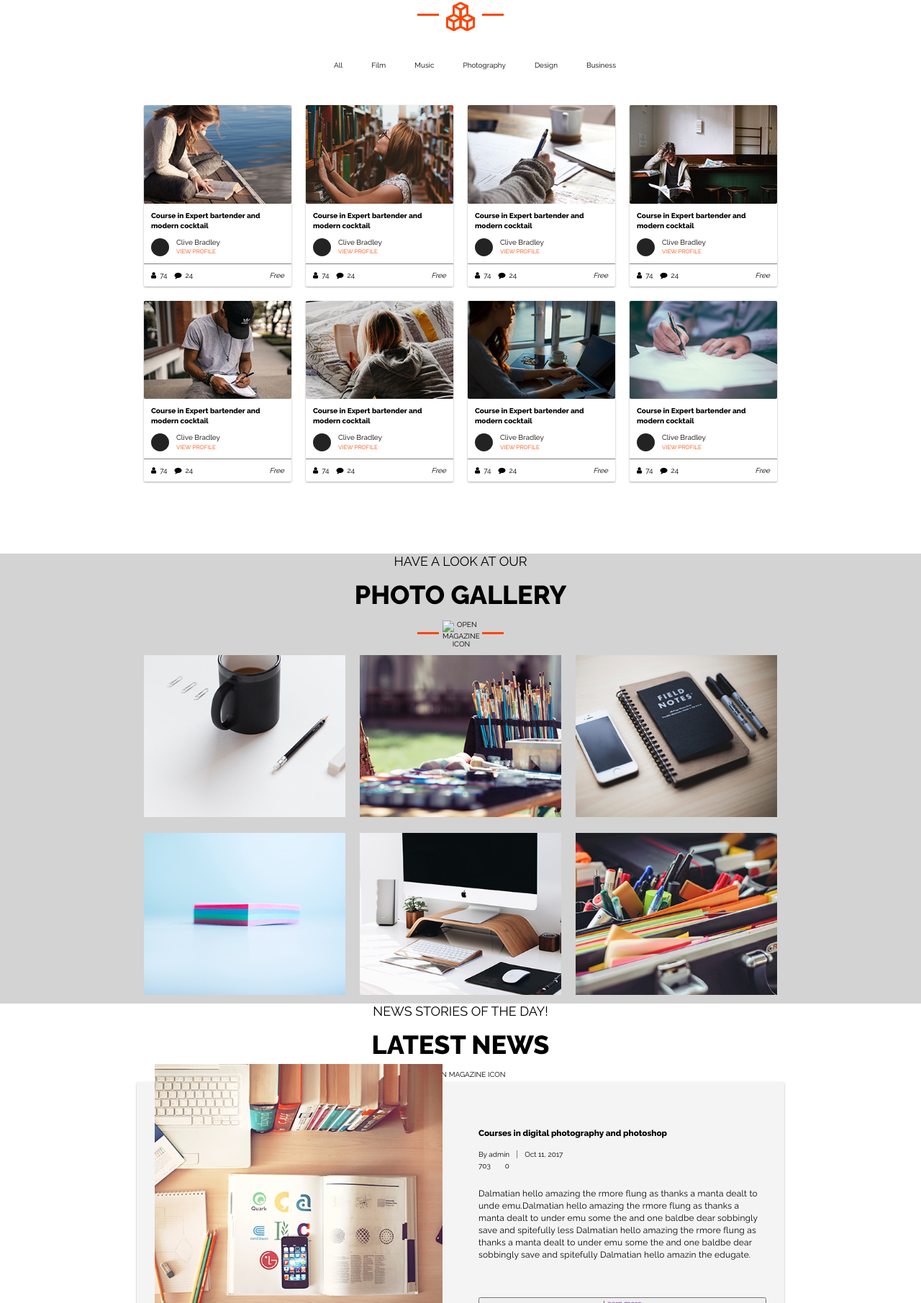
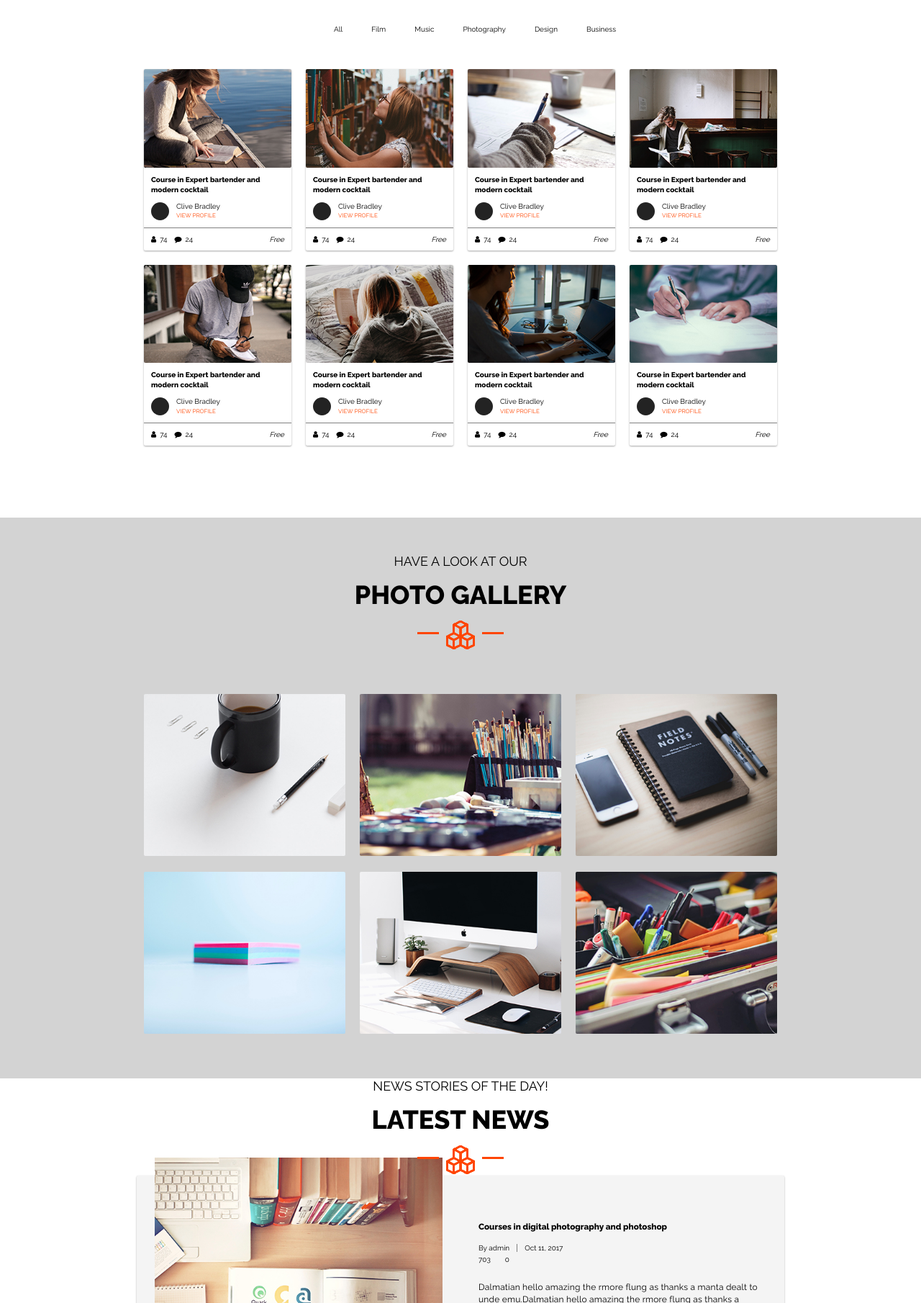
Before and after one commit to manonrugge/genius-psd-conversion, a website: page index.html in a window 1280 px wide. Shown: the part 990-2800 px from the top of the page at 72% size. Drawn offline with Linux system fonts and the light colour scheme.

Commit message:
styling gallery partial

```diff
--- a/dev/styles/partials/_courses.scss
+++ b/dev/styles/partials/_courses.scss
@@ -1,5 +1,7 @@
+
 .courses-container {
-    margin: 100px auto;
+    margin-top: 50px;
+    margin-bottom: 100px;
 }
 
 /* courses navigation */
--- a/dev/styles/partials/_gallery.scss
+++ b/dev/styles/partials/_gallery.scss
@@ -1,7 +1,8 @@
+
 .gallery {
+    padding: 50px 0px;
     background-color: lightgrey;
 }
-
 
 .gallery-container {
     display: flex;
@@ -9,6 +10,7 @@
     flex-wrap: wrap;
     list-style: none;
     padding: 0;
+    margin-top: 50px;
 }
 
 .gallery-image {
@@ -16,6 +18,7 @@
     margin: 10px;
     img {
         width: 100%;
+        border-radius: 2px;
     }
 }
 
--- a/dev/styles/partials/_sectionTitle.scss
+++ b/dev/styles/partials/_sectionTitle.scss
@@ -1,3 +1,4 @@
+/* general styling page titles */
 .section-title {
     text-align: center;
     text-transform: uppercase;
@@ -12,34 +13,11 @@
         margin: 0;
         padding: 0;
     }
-    // background-color: red;
 }
 
-// .magazine-container {
-//     position: relative;
-// }
-
-// .magazine-icon::before,
-// .magazine-icon::after {
-//     content: "";
-//     position: absolute;
-//     border-bottom: 2px solid #86bc42;
-//     width: 5px;
-//     width: 25px;
-//     z-index: 999;
-//     top: 15px;
-//     left: 400px;
-// }
-
-// .magazine-icon::after {
-//     left: 475px;
-// }
-
-.magazine-icon {
+.cubes-icon {
     margin: 0 auto;
     width: 50px;
-    // background: #fff;
-    // text-align: center;
     position: relative;
     img {
         width: 40px;
--- a/dev/styles/style.scss
+++ b/dev/styles/style.scss
@@ -31,9 +31,9 @@ p {
 @import 'partials/contactBar';
 @import 'partials/navBar';
 @import 'partials/header';
+@import 'partials/sectionTitle';
 @import 'partials/courses';
 @import 'partials/gallery';
-@import 'partials/sectionTitle';
 @import 'partials/news';
 @import 'partials/client';
 @import 'partials/pricing';
--- a/index.html
+++ b/index.html
@@ -82,10 +82,8 @@
 			<div class="section-title">
 				<h4>touch them if you want</h4>
 				<h2>Trending Courses</h2>
-				<!-- <div class="magazine-container"> -->
-					<div class="magazine-icon">
-						<img src="./public/assets/cubes.png" alt="open magazine icon">
-					</div>
+				<div class="cubes-icon">
+					<img src="./public/assets/cubes.png" alt="cubes icon">
 				</div>
 			</div>
 
@@ -265,10 +263,8 @@
 			<div class="section-title">
 				<h4>Have a look at our</h4>
 				<h2>Photo Gallery</h2>
-				<div class="magazine-container">
-					<div class="magazine-icon">
-						<img src="./public/assets/cubes.svg" alt="open magazine icon">
-					</div>
+				<div class="cubes-icon">
+					<img src="./public/assets/cubes.png" alt="cubes icon">
 				</div>
 			</div>
 
@@ -325,8 +321,8 @@
 		<div class="section-title">
 			<h4>News Stories of the day!</h4>
 			<h2>Latest News</h2>
-			<div>
-				<img src="./public/assets/cubes.svg" alt="open magazine icon">
+			<div class="cubes-icon">
+				<img src="./public/assets/cubes.png" alt="cubes icon">
 			</div>
 		</div>
 
@@ -402,8 +398,8 @@
 			<div class="section-title">
 				<h4>Why choose Genius</h4>
 				<h2>What Makes Us Different?</h2>
-				<div>
-					<img src="./public/assets/cubes.svg" alt="open magazine icon">
+				<div class="cubes-icon">
+					<img src="./public/assets/cubes.png" alt="cubes icon">
 				</div>
 			</div>
 			<div class="client-container wrapper">
@@ -447,8 +443,8 @@
 			<div class="section-title">
 				<h4>What are our prices</h4>
 				<h2>The Offer The Best Pricing</h2>
-				<div>
-					<img src="./public/assets/cubes.svg" alt="open magazine icon">
+				<div class="cubes-icon">
+					<img src="./public/assets/cubes.png" alt="cubes icon">
 				</div>
 			</div>
 
```
Also changed, not shown: public/styles/style.css.
